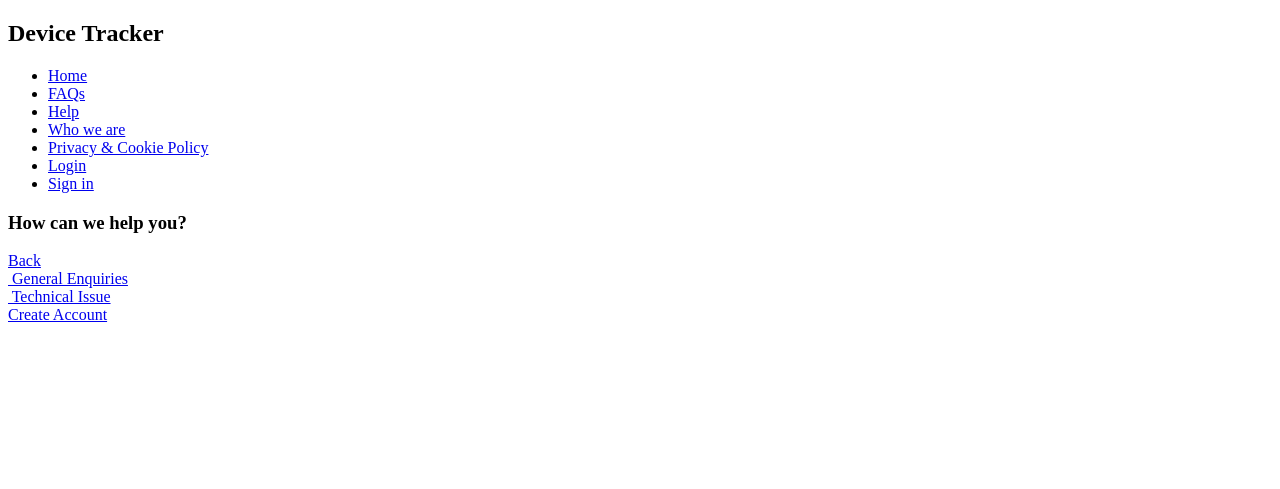
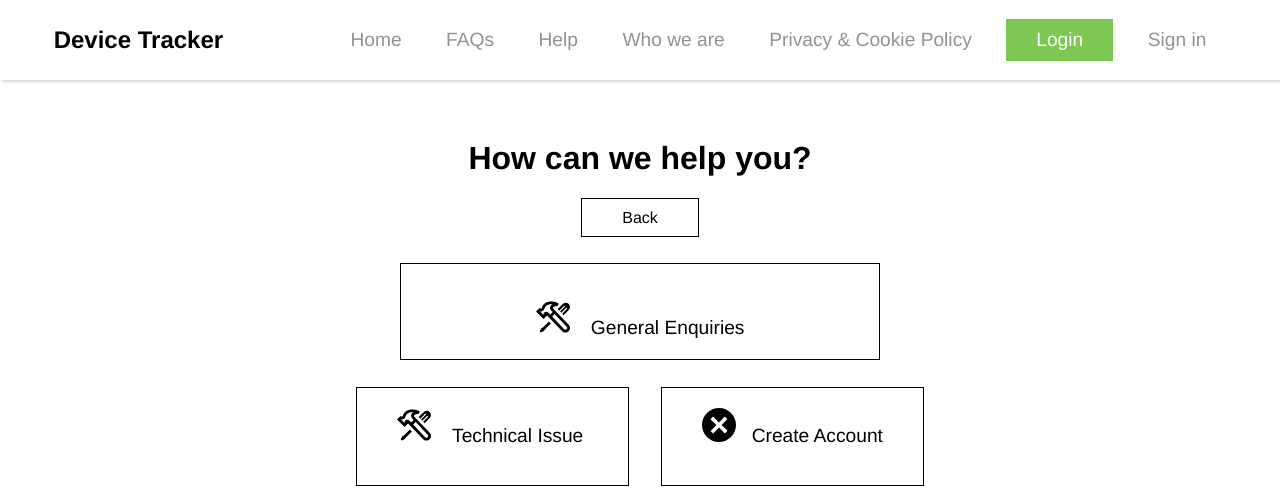
Before and after one commit to Bharat525/TrackDevice, a plain HTML site: page help.html in a window 1280 px wide. Drawn offline with Linux system fonts and the light colour scheme; the site is published under a folder, as on GitHub Pages, so addresses that start at the root find nothing.

Commit message:
change in cd

```diff
--- a/help.html
+++ b/help.html
@@ -6,8 +6,8 @@
     <meta http-equiv="X-UA-Compatible" content="IE=edge">
     <meta name="viewport" content="width=device-width, initial-scale=1.0">
     <title>Document</title>
-    <link rel="stylesheet" href="/style.css">
-    <link rel="stylesheet" href="/help.css">
+    <link rel="stylesheet" href="style.css">
+    <link rel="stylesheet" href="help.css">
 </head>
 
 <body>
@@ -19,12 +19,12 @@
         <ul class="linkList">
             <li><a href="index.html">Home</a></li>
             <li><a href="faq.html">FAQs</a></li>
-            <li><a href="/help.html">Help</a></li>
-            <li><a href="/whoWE.html">Who we are</a></li>
+            <li><a href="help.html">Help</a></li>
+            <li><a href="whoWE.html">Who we are</a></li>
             <li><a href="#">Privacy & Cookie Policy </a></li>
 
-            <li><a class="login" href="/login.html">Login</a></li>
-            <li><a href="/signUp.html">Sign in</a></li>
+            <li><a class="login" href="login.html">Login</a></li>
+            <li><a href="signUp.html">Sign in</a></li>
         </ul>
     </nav>
 
@@ -35,23 +35,23 @@
                 <h3>How can we help you?
                 </h3>
 
-                <a href="/index.html">Back</a>
+                <a href="index.html">Back</a>
             </div>
 
             <div class="threeDiv">
                 <div class="gen">
-                    <a href="#"> <img src="/img/iconmonstr-tools-2.svg" alt=""> General Enquiries</a>
+                    <a href="#"> <img src="img/iconmonstr-tools-2.svg" alt=""> General Enquiries</a>
                 </div>
 
                 <div class="secDiv">
 
                     <div class="second">
-                        <a href="#"> <img src="/img/iconmonstr-tools-2.svg" alt=""> Technical Issue</a>
+                        <a href="#"> <img src="img/iconmonstr-tools-2.svg" alt=""> Technical Issue</a>
 
                     </div>
 
                     <div class="second">
-                        <a href="#"> <img src="/img/iconmonstr-x-mark-4.svg" alt="">Create Account</a>
+                        <a href="#"> <img src="img/iconmonstr-x-mark-4.svg" alt="">Create Account</a>
 
                     </div>
 
```
Also changed, not shown: faq.html (+4 -4 lines), login.html (+6 -6 lines), signUp.html (+5 -5 lines), whoWE.html (+7 -7 lines).
